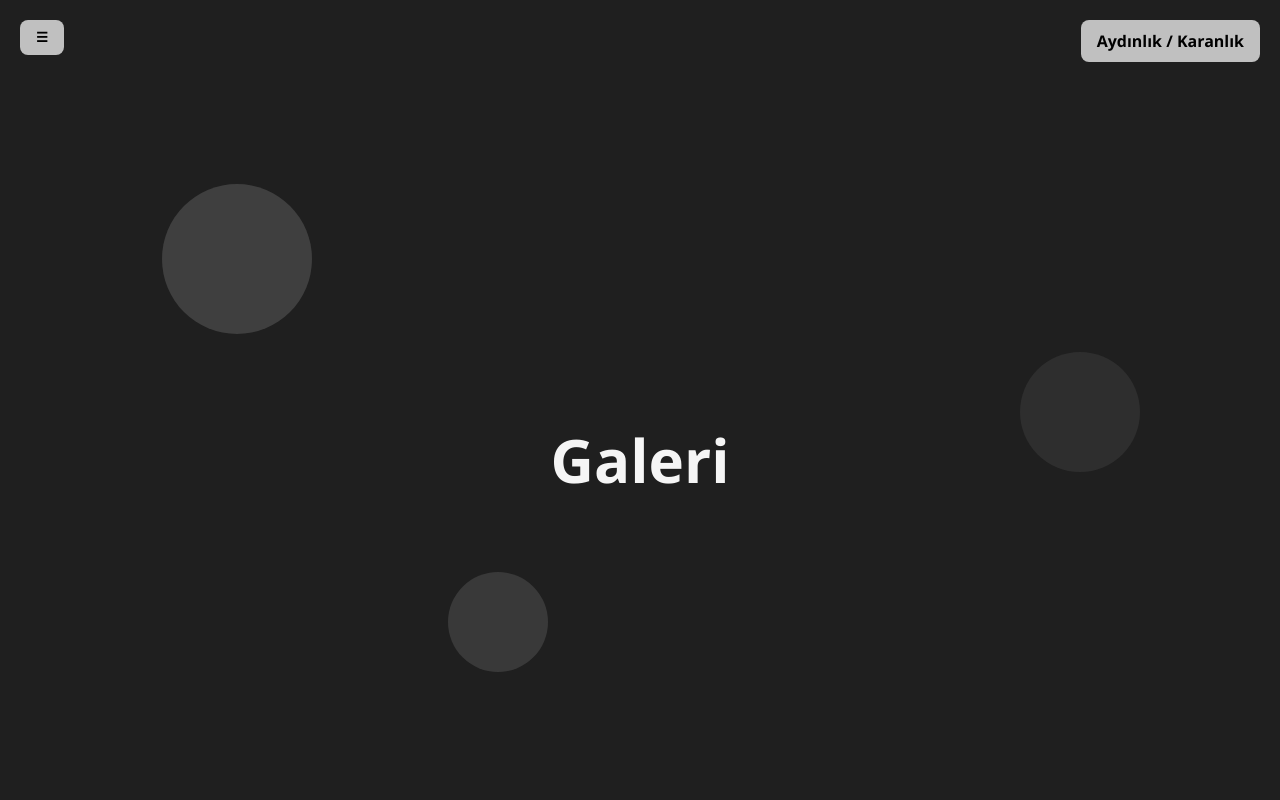
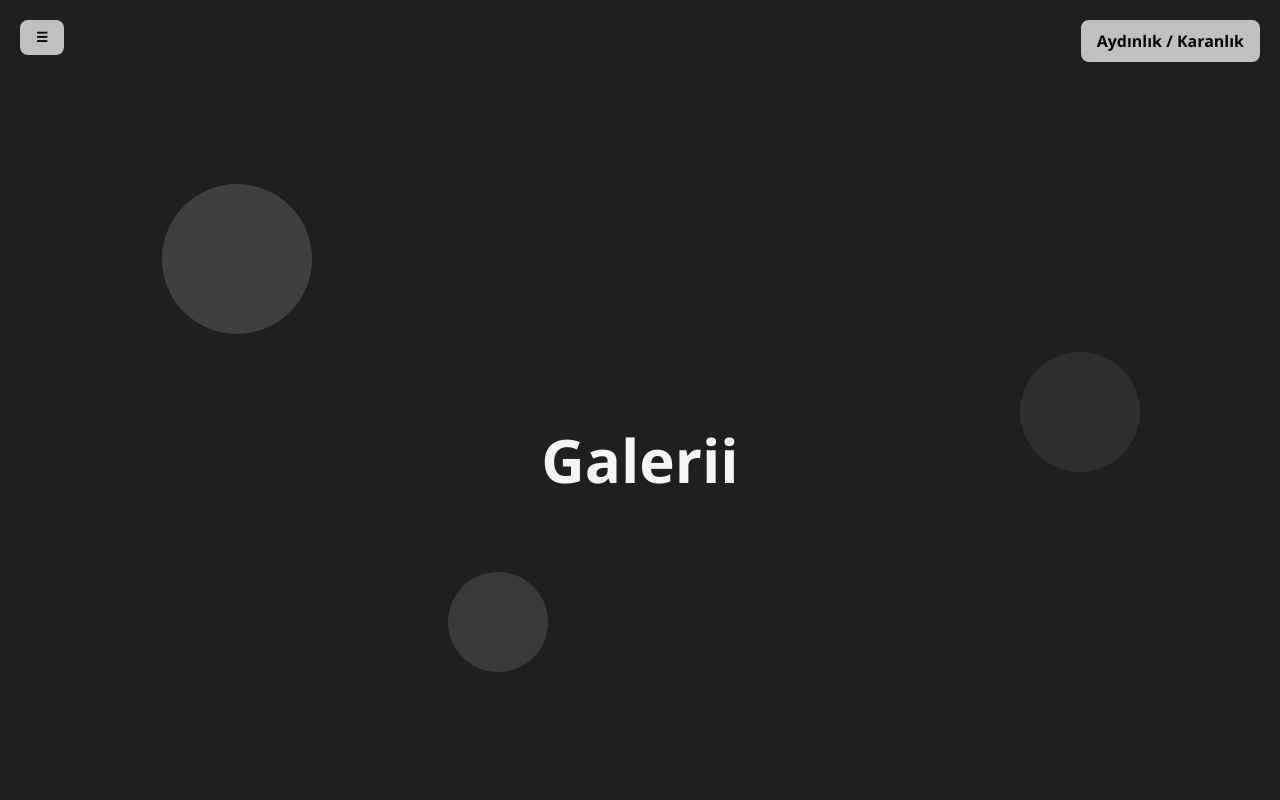
Before and after one commit to MAMIKKK/karakus, a plain HTML site: page galeri.html in a window 1280 px wide. Shown: the top 800 px of the page. Drawn offline with Linux system fonts and the light colour scheme.

Commit message:
galeri.html

```diff
--- a/galeri.html
+++ b/galeri.html
@@ -100,7 +100,7 @@ body.light footer { background: var(--card-light); }
 <div id="themeToggle">Aydınlık / Karanlık</div>
 
 <section id="hero">
-  <h1>Galeri</h1>
+  <h1>Galerii</h1>
   <div class="shape shape1"></div>
   <div class="shape shape2"></div>
   <div class="shape shape3"></div>
```
